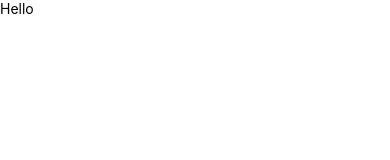
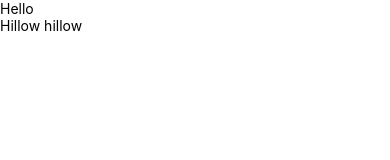
Before and after one commit to Chlorine355/nc_or_angst, a React Native app: screen / in a window 390 px wide. Shown: the top 160 px of the page. Built offline with nearby package versions, Linux system fonts and the light colour scheme.

Commit message:
new app.tsx

```diff
--- a/App.tsx
+++ b/App.tsx
@@ -5,6 +5,7 @@ function App(): JSX.Element {
   return (
     <View>
       <Text>Hello</Text>
+      <Text>Hillow hillow</Text>
     </View>
   );
 }
```
